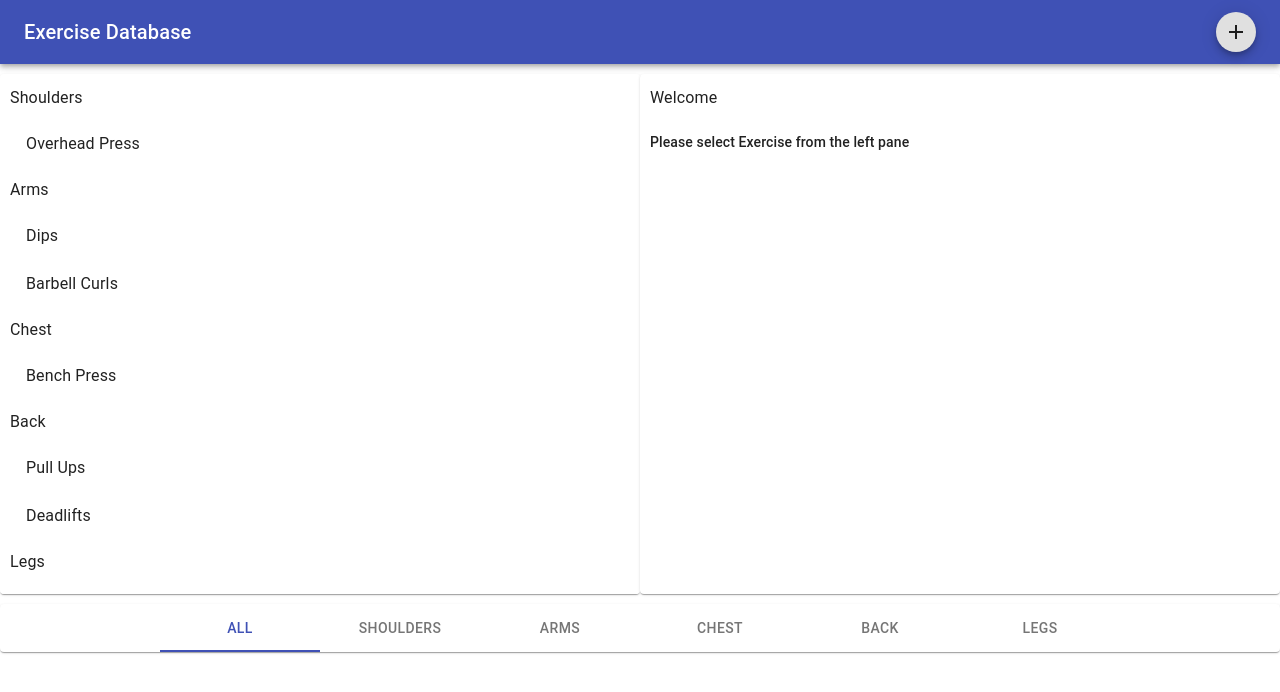
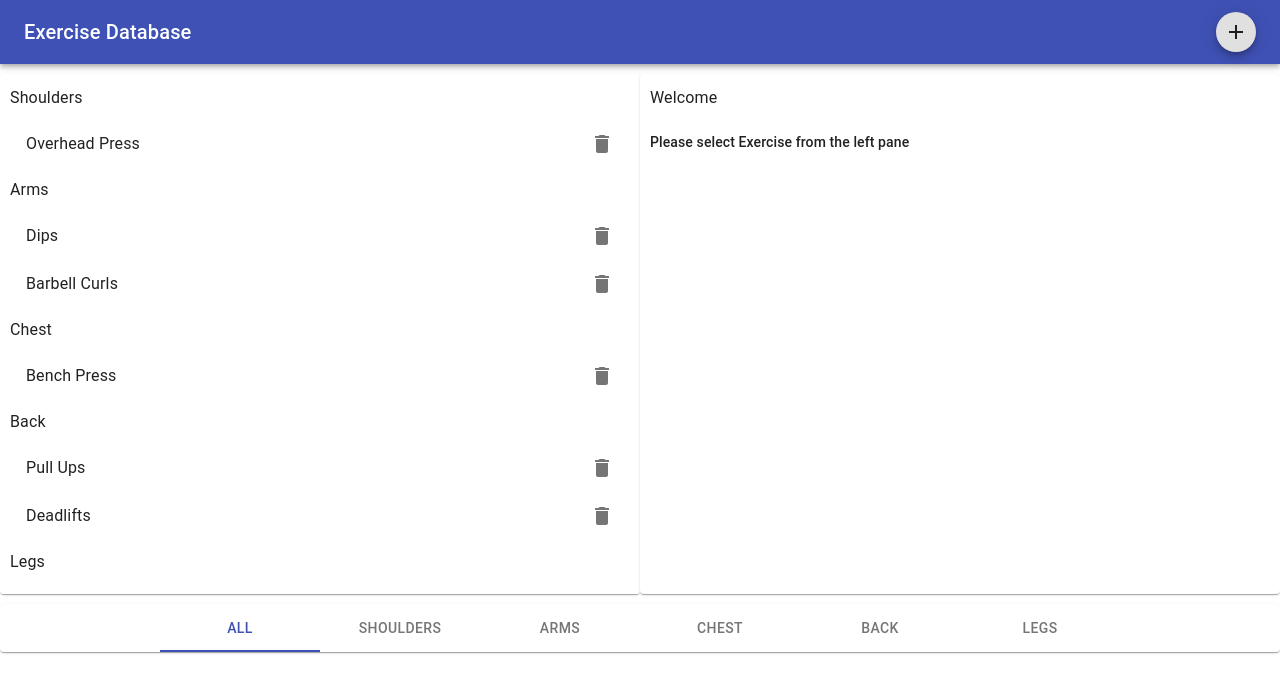
Before and after one commit to nicodemus-maurits/LearnMaterialUI, a React (Create React App) app: page / in a window 1280 px wide. Shown: the top 692 px of the page. Built offline with nearby package versions, Linux system fonts and the light colour scheme.

Commit message:
Implement delete exercise feature

```diff
--- a/src/containers/Exercises/LeftPane.js
+++ b/src/containers/Exercises/LeftPane.js
@@ -1,5 +1,9 @@
 import React, { Fragment } from 'react';
-import { Typography, Paper, List, ListItem, ListItemText } from '@material-ui/core';
+import { connect } from 'react-redux';
+import { Typography, Paper, List, ListItem, ListItemText, ListItemSecondaryAction, IconButton } from '@material-ui/core';
+import DeleteIcon from '@material-ui/icons/Delete';
+
+import { DELETE_EXERCISE } from '../../store/actions';
 
 const LeftPane = props => {
     const { style, exercises, category, onSelect } = props;
@@ -22,6 +26,11 @@ const LeftPane = props => {
                                     button
                                     onClick={() => onSelect(exercise.id)}>
                                     <ListItemText primary={exercise.title} />
+                                    <ListItemSecondaryAction>
+                                        <IconButton edge="end" aria-label="Delete" onClick={() => props.onDeleteExercise(exercise.id)}>
+                                            <DeleteIcon />
+                                        </IconButton>
+                                    </ListItemSecondaryAction>
                                 </ListItem>
                             ))}
                         </List>
@@ -32,4 +41,10 @@ const LeftPane = props => {
     );
 };
 
-export default LeftPane;
+const mapDispatchToProps = dispatch => {
+    return {
+        onDeleteExercise: (id) => dispatch({ type: DELETE_EXERCISE, id })
+    };
+};
+
+export default connect(null, mapDispatchToProps)(LeftPane);
--- a/src/store/actions.js
+++ b/src/store/actions.js
@@ -1 +1,2 @@
 export const ADD_EXERCISE = 'ADD_EXERCISE';
+export const DELETE_EXERCISE = 'DELETE_EXERCISE';
--- a/src/store/exerciseReducer.js
+++ b/src/store/exerciseReducer.js
@@ -1,4 +1,4 @@
-import { ADD_EXERCISE } from './actions';
+import { ADD_EXERCISE, DELETE_EXERCISE } from './actions';
 
 const initialState = {
     exercisesData: [
@@ -63,6 +63,14 @@ const exerciseReducer = (state = initialState, action) => {
                     muscles
                 })
             };
+
+        case DELETE_EXERCISE:
+            const updatedData = state.exercisesData.filter(exercise => exercise.id !== action.id);
+            return {
+                ...state,
+                exercisesData: updatedData
+            };
+
         default:
             return state;
     }
```
